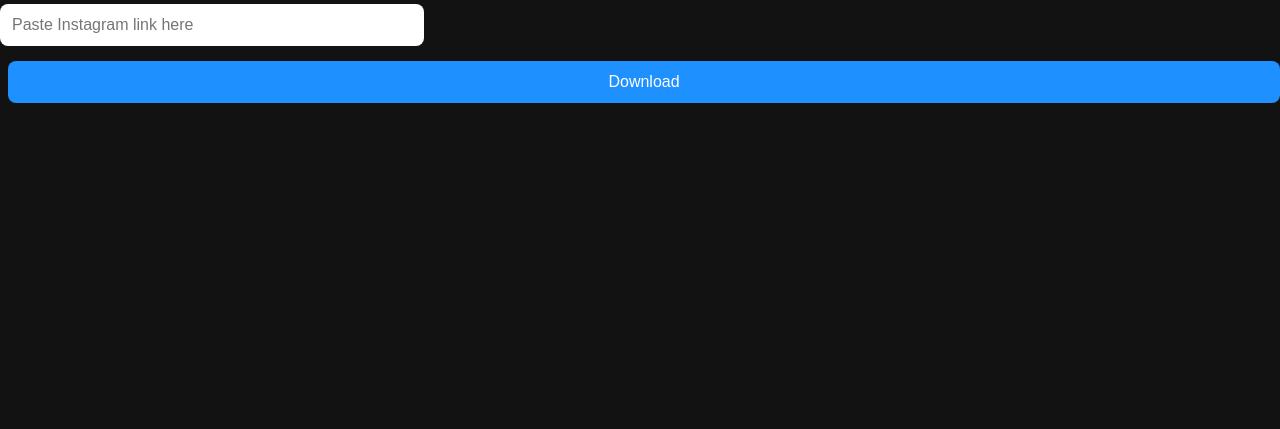
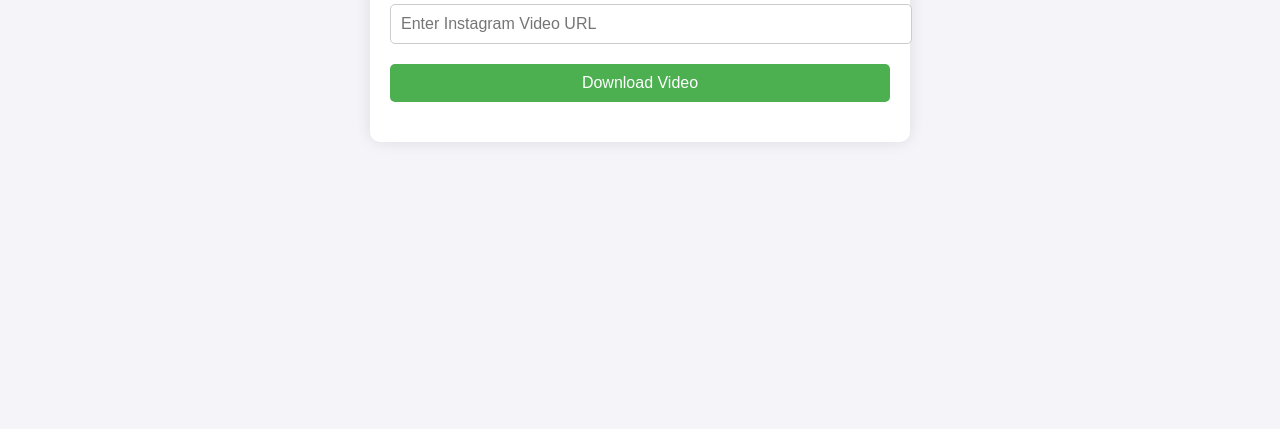
Before and after one commit to Vishall333/insta-download-, a plain HTML site: page index.html in a window 1280 px wide. Shown: the part 371-800 px from the top of the page. Drawn offline with Linux system fonts and the light colour scheme.

Commit message:
Add files via upload

```diff
--- a/index.html
+++ b/index.html
@@ -2,129 +2,99 @@
 <html lang="en">
 <head>
     <meta charset="UTF-8">
+    <meta name="viewport" content="width=device-width, initial-scale=1.0">
     <title>Instagram Video Downloader</title>
-  <meta name="viewport" content="width=device-width, initial-scale=1.0">
     <style>
-    :root {
-      --bg: #121212;
-      --fg: #ffffff;
-      --accent: #1e90ff;
-      --error: #ff5555;
+        body {
+            font-family: Arial, sans-serif;
+            display: flex;
+            justify-content: center;
+            align-items: center;
+            height: 100vh;
+            margin: 0;
+            background-color: #f4f4f9;
         }
-
-    body {
-      background-color: var(--bg);
-      color: var(--fg);
-      font-family: 'Segoe UI', sans-serif;
-      margin: 0;
-      padding: 0;
+        .container {
             text-align: center;
-      display: flex;
-      flex-direction: column;
-      justify-content: center;
-      min-height: 100vh;
+            background-color: white;
+            padding: 20px;
+            box-shadow: 0px 0px 15px rgba(0, 0, 0, 0.1);
+            border-radius: 10px;
+            width: 100%;
+            max-width: 500px;
         }
-
-    h1 {
+        input {
+            width: 100%;
+            padding: 10px;
             margin-bottom: 20px;
-      font-size: 1.8em;
-    }
-
-    input {
-      padding: 12px;
-      width: 90%;
-      max-width: 400px;
-      border: none;
-      border-radius: 8px;
-      margin-bottom: 15px;
+            border: 1px solid #ccc;
+            border-radius: 5px;
             font-size: 16px;
         }
-
         button {
-      background-color: var(--accent);
+            background-color: #4CAF50;
             color: white;
             border: none;
-      padding: 12px 24px;
+            padding: 10px 20px;
+            cursor: pointer;
             font-size: 16px;
-      border-radius: 8px;
-      cursor: pointer;
-      margin-left: 8px;
-      transition: 0.3s ease;
+            border-radius: 5px;
+            width: 100%;
         }
-
         button:hover {
-      background-color: #0066cc;
+            background-color: #45a049;
         }
-
-    #result {
-      margin-top: 30px;
+        .video-container {
+            margin-top: 20px;
         }
-
-    img {
-      border-radius: 10px;
-      max-width: 90%;
-      height: auto;
-    }
-
-    a {
-      display: inline-block;
-      margin-top: 15px;
-      background-color: #00c851;
-      padding: 10px 20px;
-      color: white;
-      text-decoration: none;
-      border-radius: 8px;
-      font-weight: bold;
-    }
-
-    a:hover {
-      background-color: #007e33;
-    }
-
-    .error {
-      color: var(--error);
-      margin-top: 20px;
+        .video-container video {
+            width: 100%;
+            border-radius: 5px;
+            box-shadow: 0px 0px 10px rgba(0, 0, 0, 0.1);
         }
     </style>
 </head>
 <body>
 
-  <h1>Instagram Video Downloader</h1>
-  <input type="text" id="igUrl" placeholder="Paste Instagram link here">
-  <button onclick="fetchInstagramVideo()">Download</button>
+    <div class="container">
+        <h2>Instagram Video Downloader</h2>
+        <input type="text" id="url" placeholder="Enter Instagram Video URL">
+        <button onclick="downloadVideo()">Download Video</button>
 
-  <div id="result"></div>
+        <div id="error" style="color: red; margin-top: 10px;"></div>
+
+        <div class="video-container" id="videoContainer"></div>
+    </div>
 
     <script>
-    async function fetchInstagramVideo() {
-      const instagramUrl = document.getElementById('igUrl').value.trim();
-      const resultDiv = document.getElementById("result");
-      resultDiv.innerHTML = "";
+        async function downloadVideo() {
+            let url = document.getElementById("url").value;
+            const errorDiv = document.getElementById("error");
+            const videoContainer = document.getElementById("videoContainer");
+            videoContainer.innerHTML = ''; // Clear previous videos
+            errorDiv.innerHTML = ''; // Clear previous errors
 
-      if (!instagramUrl || !instagramUrl.inc0ludes("instagram.com")) {
-        resultDiv.innerHTML = `<div class="error">Please enter a valid Instagram URL.</div>`;
+            if (!url) {
+                errorDiv.innerHTML = "Please enter a valid Instagram URL.";
                 return;
             }
 
             try {
-        const apiUrl = `https://downloadgram.org/api/download?url=${encodeURIComponent(url)}`;
-        const response = await fetch(apiUrl);
+                const response = await fetch(`https://downloadgram.org/api/download?url=${encodeURIComponent(url)}`);
                 const data = await response.json();
 
-        if (data.url.status) {
-          const videoUrl = data.url.data[0].url;
-          const thumbnail = data.url.data[0].thumbnail;
-
-          resultDiv.innerHTML = `
-            <img src="${thumbnail}" alt="Thumbnail"><br>
-            <a href="${videoUrl}" download target="_blank">Download Video</a>
-          `;
+                if (data.status && data.data && data.data[0].url) {
+                    const videoUrl = data.data[0].url;
+                    const videoElement = document.createElement("video");
+                    videoElement.controls = true;
+                    videoElement.src = videoUrl;
+                    videoContainer.appendChild(videoElement);
+                    videoElement.play();
                 } else {
-          resultDiv.innerHTML = `<div class="error">Video not found. Please check the link.</div>`;
+                    errorDiv.innerHTML = "Sorry, something went wrong. Please try again.";
                 }
-      } catch (err) {
-        console.error(err);
-        resultDiv.innerHTML = `<div class="error">Error fetching video.</div>`;
+            } catch (error) {
+                errorDiv.innerHTML = "An error occurred while fetching the video. Please try again.";
             }
         }
     </script>
```
Lines whose indentation alone changed are shown as unchanged.
